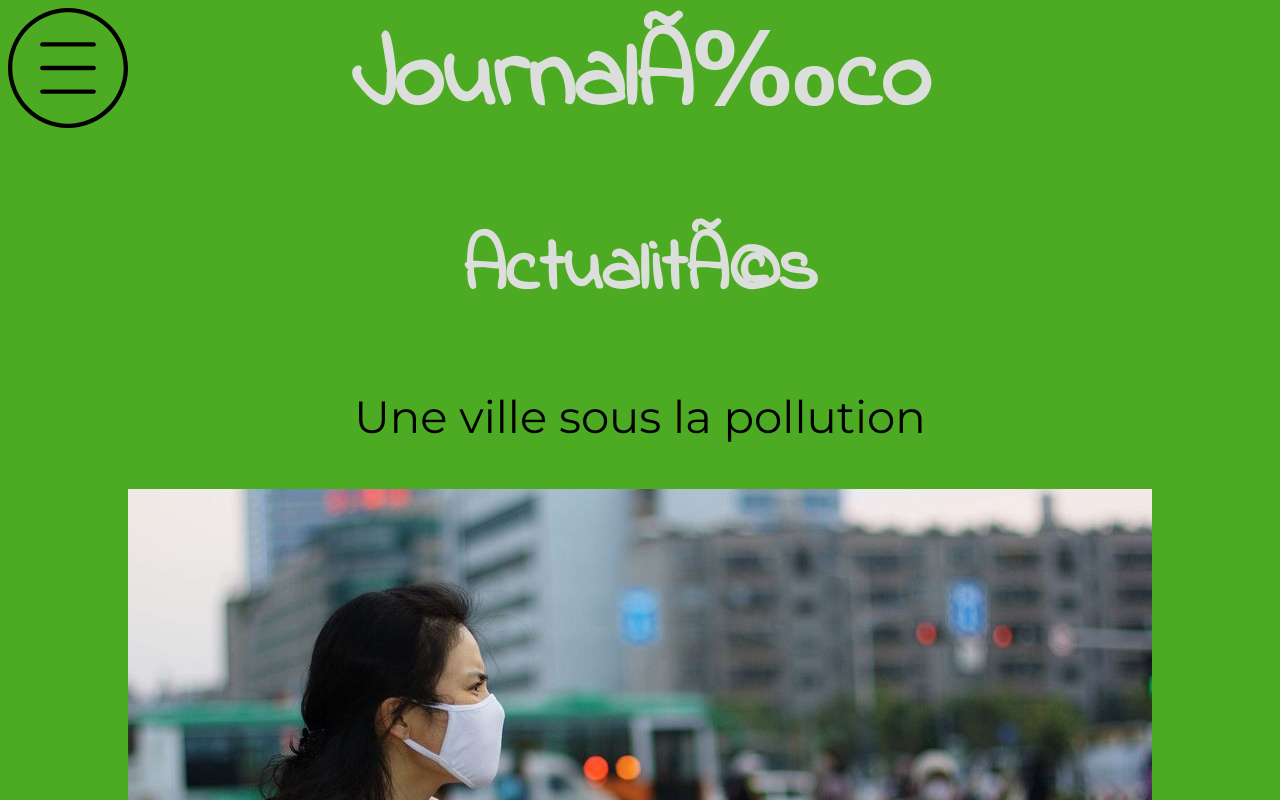
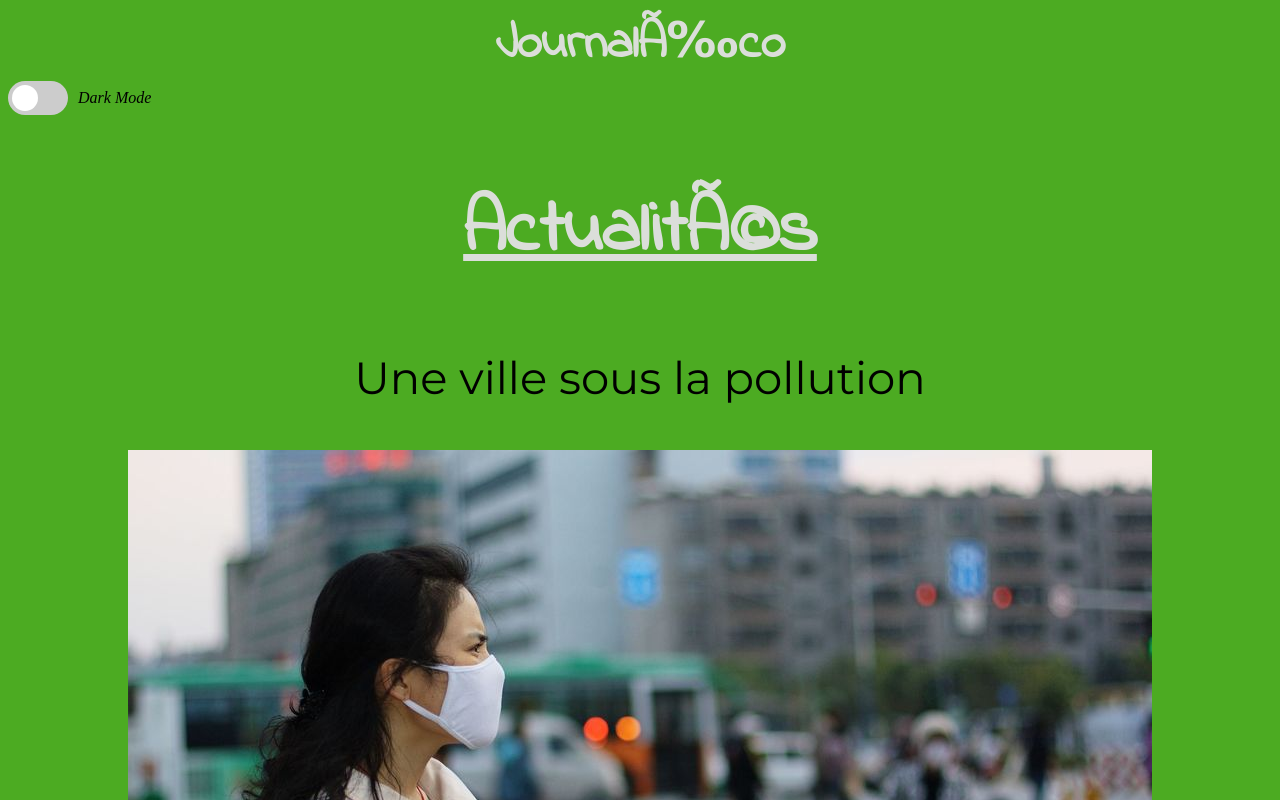
Before and after one commit to Caropox/journal-eco, a plain HTML site: page index.html in a window 1280 px wide. Shown: the top 800 px of the page. Drawn offline with Linux system fonts and the light colour scheme.

Commit message:
dark mode

```diff
--- a/css/style.css
+++ b/css/style.css
@@ -1,19 +1,95 @@
-*
+:root
+{
+    --p-color: #000;
+    --bg-color: #4CAB22;
+}
+[data-theme="dark"]
+{
+    --p-color: #fff;
+    --bg-color: #323639;
+}
+body
 {
 	background-color: #4CAB22;
+	background-color: var(--bg-color);
+	color: var(--color);
 }
-header
+/*Dark mode*/
+.theme-switch-wrapper
 {
+	display: flex;
+	align-items: center;
+}
+em
+{
+	color: var(--p-color);
+	margin-left: 10px;
+	font-size: 1rem;
+}
+.theme-switch
+{
+	display: inline-block;
+	height: 34px;
+	position: relative;
+	width: 60px;
+}
+.theme-switch input
+{
+	display:none;
+}
+
+.slider
+{
+	background-color: #ccc;
+	bottom: 0;
+	cursor: pointer;
+	left: 0;
+	position: absolute;
+	right: 0;
+	top: 0;
+	transition: .4s;
+}
+.slider:before
+{
+	background-color: #fff;
+	bottom: 4px;
+	content: "";
+	height: 26px;
+	left: 4px;
+	position: absolute;
+	transition: .4s;
+	width: 26px;
+}
+input:checked + .slider
+{
+	background-color: #66bb6a;
+}
+input:checked + .slider:before
+{
+	transform: translateX(26px);
+}
+.slider.round
+{
+	border-radius: 34px;
+}
+.slider.round:before
+{
+	border-radius: 50%;
+}
+
+h1
+{
+	margin: 0px;
 	font-family: 'Indie Flower', cursive;
 	font-size: 50px;
 	color: #DBDEDA;
 	text-align: center;
 }
-h1
+h2
 {
-	margin: 0px;
+	text-decoration: underline;
 }
-.images
+/*.images*/
 {
 	position: fixed;
 }
@@ -26,6 +102,7 @@ h1
 }
 p
 {
+	color: var(--p-color);
 	font-family: 'Montserrat', sans-serif;
 	font-size: 45px;
 	text-align: center;
@@ -56,7 +133,7 @@ p
 #pouce
 {
 	float: left;
-	width: 12%;
+	width: 11%;
 	padding-top: 8px;
 	margin-left: 15px;
 }
--- a/index.html
+++ b/index.html
@@ -6,14 +6,18 @@
 	<link rel="stylesheet" href="css/style.css">
 	<link href="https://fonts.googleapis.com/css?family=Indie+Flower&display=swap" rel="stylesheet">
 	<link href="https://fonts.googleapis.com/css?family=Montserrat&display=swap" rel="stylesheet">
+	<script src="js/main.js"></script>
 </head>
 <body>
-	<header>
-		<div class="images">
-			<img src="images/menu.svg" width="120px">
-		</div>
-		<h1>JournalÉco</h1>
-	</header>
+	<h1>JournalÉco</h1>
+
+	<div class="theme-switch-wrapper">
+    	<label class="theme-switch" for="checkbox">
+        	<input type="checkbox" id="checkbox" />
+        	<div class="slider round"></div>
+  		</label>
+  		<em>Dark Mode</em>
+	</div>
 
 	<div class="actu">
 		<h2>Actualités</h2>
--- a/js/main.js
+++ b/js/main.js
@@ -0,0 +1,24 @@
+document.addEventListener("DOMContentLoaded", function(event) {
+    const toggleSwitch = document.querySelector('.theme-switch input[type="checkbox"]');
+
+    function switchTheme(e) {
+        if (e.target.checked) {
+            document.documentElement.setAttribute('data-theme', 'dark');
+        }
+        else {
+            document.documentElement.setAttribute('data-theme', 'light');
+        }
+    }
+
+    toggleSwitch.addEventListener('change', switchTheme, false);
+
+    const currentTheme = localStorage.getItem('theme') ? localStorage.getItem('theme') : null;
+
+    if (currentTheme) {
+        document.documentElement.setAttribute('data-theme', currentTheme);
+
+        if (currentTheme === 'dark') {
+            toggleSwitch.checked = true;
+        }
+    }
+})
--- a/script.js
+++ b/script.js
@@ -80,7 +80,7 @@ function getRandomInt(max) {
     return Math.floor(Math.random(0) * Math.floor(max));
 }
 console.log(getRandomInt(arr.length));
-let article = arr[getRandomInt(arr.length)]
+let article = arr[getRandomInt(arr.length)];
 console.log(article);
 
 let i = 0;
```
Also changed, not shown: images/menu2.svg (added).
